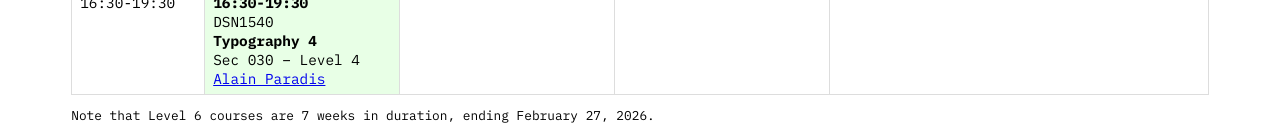
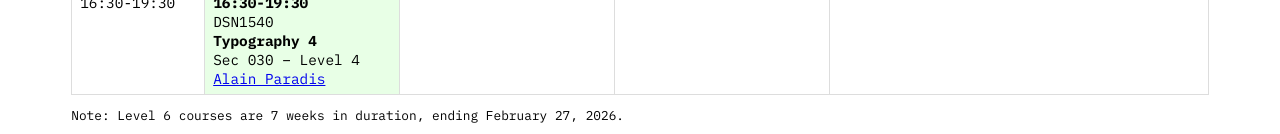
Before and after one commit to algonquindesign/algonquindesign.ca, a Jekyll site: the page built from schedule/index.md, in a window 1280 px wide. Shown: the part 851-985 px from the top of the page. Built offline with Jekyll 4.4.1, drawn with Linux system fonts in a browser that asks for light colours.

Commit message:
Update day-schedule.html

```diff
--- a/_layouts/day-schedule.html
+++ b/_layouts/day-schedule.html
@@ -9,21 +9,21 @@
 	<meta name="robots" content="noindex, nofollow">
 	<link rel="preconnect" href="https://fonts.gstatic.com" crossorigin>
 	<link href="https://fonts.googleapis.com/css2?family=IBM+Plex+Mono:ital,wght@0,300;0,400;0,600;0,700;1,300;1,400;1,600;1,700&amp;family=IBM+Plex+Sans:ital,wght@0,100..700;1,100..700&amp;family=IBM+Plex+Serif:ital,wght@0,400;0,500;0,700;1,400;1,500;1,700&amp;display=swap" rel="stylesheet">
-	<link rel="stylesheet" href="{{ './css/schedule.css' | relative_url }}">
+    <link rel="stylesheet" href="{{ '/css/schedule.css' | relative_url }}">
 </head>
 <body>
 <header>
 	<h1>
 		{{ page.title }}
 	</h1>
-	{% include schedule-nav.html %}
+{% include schedule-nav.html %}
 </header>
 <main class="page-content">
 	{{ content }}
 </main>
 <footer>
 	<p>
-		Note that Level 6 courses are 7 weeks in duration, ending February 27, 2026.
+    Note: Level 6 courses are 7 weeks in duration, ending February 27, 2026.
 	</p>
 </footer>
 </body>
```
